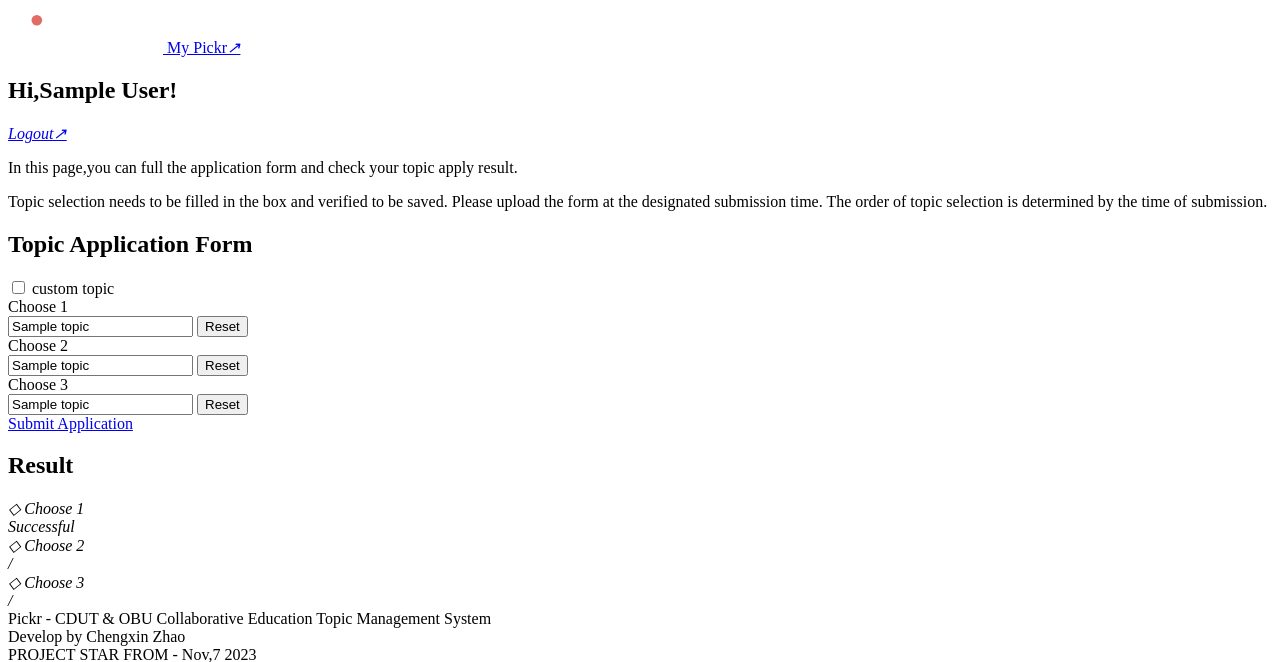
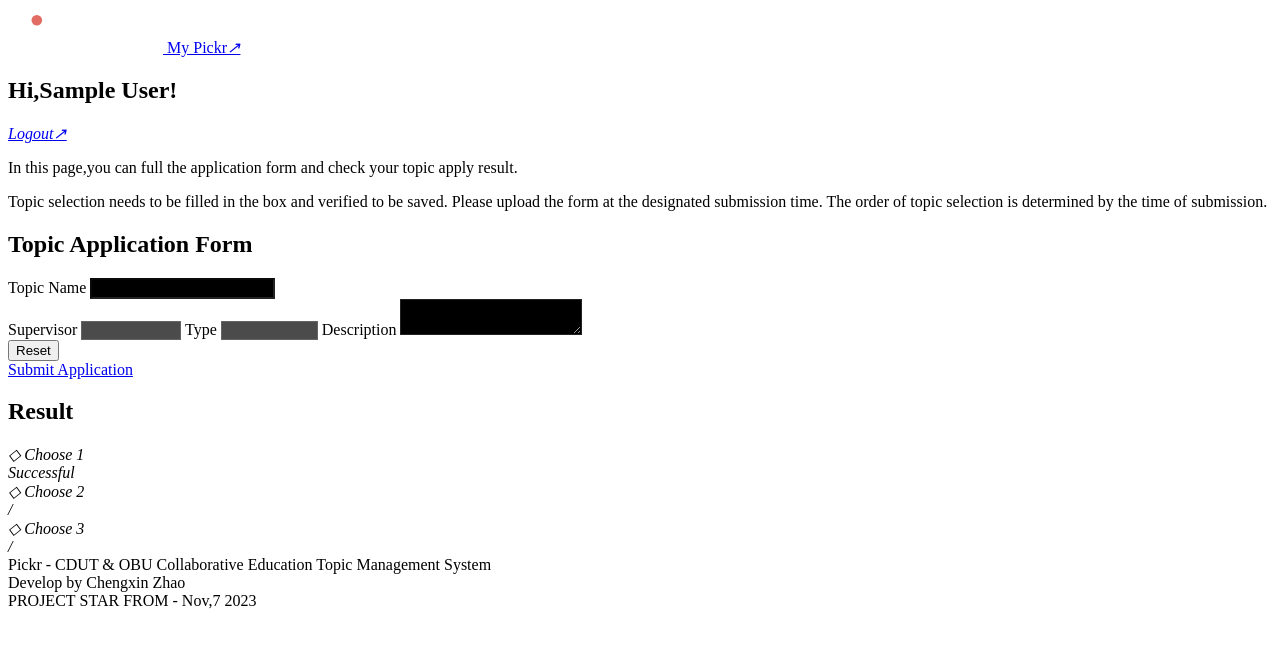
Before and after one commit to Pickr-Team/Pickr, a Flask app: page /student in a window 1280 px wide. Shown: the top 662 px of the page. Run offline with Flask 3, Linux system fonts and the light colour scheme; the visitor is signed in with stand-in values (Sample User, id 1); tables that the repository leaves empty hold one stand-in row (values such as "Sample post"); some libraries are stand-ins or nearby versions.

Commit message:
v0.6
- Refined the "selection" class
- Complemented the custom topic function(font-end and back-end)

```diff
--- a/app.py
+++ b/app.py
@@ -153,6 +153,40 @@ def update_selection():
         return json.dumps({'success': False, 'error': 'Topic does not exist'})
 
 
+@app.route('/update_custom_topic', methods=['POST'])
+def update_custom_topic():
+    student_id = Student.get_id(english_name=session['user_name'])
+    topic_name = request.form.get('topic_name')
+    supervisor_id = request.form.get('supervisor_id')
+    description = request.form.get('description')
+    type_id = request.form.get('type_id')
+    reset = request.form.get('reset') == 'true'
+
+    selection = Selection.get_by_student_id(student_id=student_id)
+    if not selection:
+        selection = Selection(student_id=student_id)
+        selection.add()
+
+    if reset:
+        _id = selection.first_topic_id
+        selection.first_topic_id = None
+        Topic.get_by_id(id=_id).delete()
+        db.session.commit()
+        return json.dumps({'success': True, 'reset': True})
+
+    new_topic = Topic(quota=1, is_custom=True, required_skills='Null', reference='Null', name=topic_name,
+                      supervisor_id=supervisor_id,
+                      description=description, type_id=type_id)
+    new_topic_id = new_topic.add()
+
+    selection.first_topic_id = new_topic_id
+    selection.second_topic_id = None
+    selection.third_topic_id = None
+
+    db.session.commit()
+    return json.dumps({'success': True, 'topic_name': topic_name})
+
+
 @app.route('/supervisor')
 def supervisor():
     if 'user_name' and 'user_type' in session:
--- a/templates/Home.html
+++ b/templates/Home.html
@@ -4,7 +4,7 @@
 
 {% block content %}
     <body class="body">
-    <canvas id='c'></canvas>
+{#    <canvas id='c'></canvas>#}
     <section class="section" style="background: transparent">
         <div class="w-layout-blockcontainer container w-container"><h1 class="big_wite_heeding">Search And Find</h1>
             <h1 class="big_wite_heeding accent">Your Supervisor &amp; Topic</h1>
--- a/templates/student.html
+++ b/templates/student.html
@@ -3,6 +3,12 @@
 {% block title %}Student{% endblock %}
 
 {% block content %}
+    <style>
+        .disabled-color {
+            background-color: #000000;
+            color: #000000;
+        }
+    </style>
     <body>
 
     <section class="page_hearder">
@@ -26,45 +32,56 @@
 
         <div class="_20px_height"></div>
 
-        <div class="w-form">
+        <div class="w-form" id="check_form">
             <form id="email-form-2" name="email-form-2" data-name="Email Form 2" method="get">
                 <label class="w-checkbox checkbox-field">
                     <input type="checkbox" id="customTopicCheckbox" name="checkbox"
                            class="w-checkbox-input checkbox"/>
-                    <span class="text-block w-form-label" for="customTopicCheckbox">custom topic</span>
+                    <span class="text-block w-form-label" for="customTopicCheckbox"
+                          id="check_box_note">custom topic</span>
                     <span class="checkbox-custom"></span>
                 </label>
             </form>
-        </div>
-
             <div class="_20px_height"></div>
-
-        <div id="customTopicDiv" class="w-form custom_topic">
-            <form id="email-form" name="email-form" data-name="Email Form" method="get" class="student_submit_form">
-                <div class="w-layout-vflex custom-topic_fild">
             <div class="paragraph accent">
                 Please note that the custom topic needs to be reviewed by the manager, and your supervisor may
                 be modified.
             </div>
-                    <label for="field-6" class="text-block _10button_spac">Supervisor</label>
-                    <select id="field-5" name="field-5" data-name="Field 5" required=""
-                            class="text-field creatnew w-select">
+        </div>
+
+        <div id="customTopicDiv" class="w-form custom_topic">
+            <form id="custom_form" method="get" class="student_submit_form">
+                <div class="w-layout-vflex custom-topic_fild">
+
+
+                    <label for="field-5" class="text-block _10button_spac">Topic Name</label>
+                    <input type="text" class="text-field_topic w-input" placeholder=""
+                           id="custom_topic_name" required=""/>
+                    <div class="_20px_height"></div>
+
+                    <label for="supervisor_id" class="text-block _10button_spac">Supervisor</label>
+                    <select id="supervisor_id" required="required" class="text-field creatnew w-select">
                         <option value="">Select one...</option>
                         {% for supervisor in supervisors %}
                             <option value="{{ supervisor.id }}">{{ supervisor.first_name }} {{ supervisor.last_name }}</option>
                         {% endfor %}
                     </select>
-                    <label for="field-5" class="text-block _10button_spac">Type</label>
-                    <select id="field-5" name="field-5" data-name="Field 5" required=""
-                            class="text-field creatnew w-select">
+
+                    <label for="type_id" class="text-block _10button_spac">Type</label>
+                    <select id="type_id" required="required" class="text-field creatnew w-select">
                         <option value="">Select one...</option>
                         {% for type in types %}
                             <option value="{{ type.id }}">{{ type.name }}</option>
                         {% endfor %}
                     </select>
+
                     <label for="field-5" class="text-block _10button_spac">Description</label>
                     <textarea placeholder="" maxlength="5000" id="field-2" name="field-2" data-name="Field 2"
                               class="text-field text-area w-input"></textarea>
+
+                    <div class="_20px_height"></div>
+                    <input id="customFormSubmit" type="submit" value="Save" data-wait="Please wait..." class="submit-button w-button"/>
+
                 </div>
             </form>
         </div>
@@ -104,8 +121,10 @@
 
         </div>
 
+        {#Submit button#}
         <a href="#" class="submit-button _20head_spacing w-button">Submit Application</a>
 
+        {#Result#}
         {% if selection.status != 0 %}
             <div class="_40px_height"></div>
             <h2 class="third_title accent">Result</h2>
@@ -156,10 +175,18 @@
             var checkbox = document.getElementById('customTopicCheckbox');
             var customDiv = document.getElementById('customTopicDiv');
             var inlimiteDiv = document.getElementById('inlimiteContainerDiv');
+            var check_form = document.getElementById('check_form');
 
-            if (checkbox.checked) {
+            if ('{{ selection.if_custom }}' === 'True') {
+                check_form.style.display = 'none';
                 customDiv.style.display = 'block';
                 inlimiteDiv.style.display = 'none';
+            } else if (checkbox.checked) {
+                customDiv.style.display = 'block';
+                inlimiteDiv.style.display = 'none';
+            } else if ('{{ selection.if_custom }}' === 'False') {
+                customDiv.style.display = 'none';
+                inlimiteDiv.style.display = 'block';
             } else {
                 customDiv.style.display = 'none';
                 inlimiteDiv.style.display = 'block';
@@ -173,32 +200,63 @@
             $('#inlimiteContainerDiv').load('/student #inlimiteContainerDiv');
         }
 
+        // Display existing selection
         $(document).ready(function () {
+            if ('{{ selection.if_custom }}' === 'False') {
                 if ('{{ selection.first_topic_name }}') {
-                $('#choose1_form .text-field_topic').val('{{ selection.first_topic_name }}');
+                    $('#choose1_form .text-field_topic').val('{{ selection.first_topic_name }}').prop('disabled', true).addClass('disabled-color');
                     $('#choose1_form .submit-button').val('Reset');
                 }
                 if ('{{ selection.second_topic_name }}') {
-                $('#choose2_form .text-field_topic').val('{{ selection.second_topic_name }}');
+                    $('#choose2_form .text-field_topic').val('{{ selection.second_topic_name }}').prop('disabled', true).addClass('disabled-color');
                     $('#choose2_form .submit-button').val('Reset');
                 }
                 if ('{{ selection.third_topic_name }}') {
-                $('#choose3_form .text-field_topic').val('{{ selection.third_topic_name }}');
+                    $('#choose3_form .text-field_topic').val('{{ selection.third_topic_name }}').prop('disabled', true).addClass('disabled-color');
                     $('#choose3_form .submit-button').val('Reset');
                 }
+            } else {
+                if ('{{ selection.if_custom }}' === 'True') {
+                    $('#customTopicDiv #custom_topic_name').val('{{ selection.first_topic_name }}').prop('disabled', true).addClass('disabled-color');
+                    $('#supervisor_id').val('{{ selection.custom_supervisor_id }}').prop('disabled', true).addClass('disabled-color');
+                    $('#type_id').val('{{ selection.custom_type_id }}').prop('disabled', true).addClass('disabled-color');
+                    $('#customTopicDiv #field-2').val('{{ selection.custom_description }}').prop('disabled', true).addClass('disabled-color');
+                    $('#customFormSubmit').val('Reset');
+                }
+            }
+
 
             // submit application
             $('.student_submit_form').submit(function (e) {
+                console.log('exist submit')
                 e.preventDefault();
                 var formId = $(this).attr('id');
                 var choiceNumber = formId.replace('choose', '').replace('_form', '');
                 var topicId = $(this).find('.text-field_topic').val();
                 var isReset = $(this).find('.submit-button').val() === 'Reset';
+                console.log(isReset)
 
                 // if reset
                 if (isReset) {
                     resetSelection(formId, choiceNumber);
                     return;
+                }
+
+                // reset selection
+                function resetSelection(formId, choiceNumber) {
+                    $.ajax({
+                        url: '/update_selection',
+                        method: 'POST',
+                        data: {choice_number: choiceNumber, reset: 'true'},
+                        success: function (response) {
+                            var data = JSON.parse(response);
+                            if (data.success) {
+                                $('#' + formId + ' .text-field_topic').val('');
+                                $('#' + formId + ' .submit-button').val('Save');
+                            }
+                            location.reload();
+                        }
+                    });
                 }
 
                 // submit
@@ -220,30 +278,85 @@
                                 $('#' + formId + ' .submit-button').val('Reset');
                                 location.reload();
                             }
-                        }
-                        else {
+                        } else {
                             alert(data.error)
                         }
                     }
                 });
             });
 
-            // reset selection
-            function resetSelection(formId, choiceNumber) {
+            // submit custom topic
+            $('#customFormSubmit').click(function (e) {
+                e.preventDefault();
+                var supervisorId = $(this).parent().find('#supervisor_id').val();
+                var typeId = $(this).parent().find('#type_id').val();
+                var description = $(this).parent().find('#field-2').val();
+                var topicName = $(this).parent().find('#custom_topic_name').val();
+                var isReset = $('#customFormSubmit').val() === 'Reset';
+
+                // if reset
+                if (isReset) {
+                    console.log('reset')
+                    resetCustomTopic();
+                    return;
+                }
+
+                function resetCustomTopic() {
+                    console.log('reset')
                     $.ajax({
-                    url: '/update_selection',
+                        url: '/update_custom_topic',
                         method: 'POST',
-                    data: {choice_number: choiceNumber, reset: 'true'},
+                        data: {reset: 'true'},
                         success: function (response) {
                             var data = JSON.parse(response);
                             if (data.success) {
-                            $('#' + formId + ' .text-field_topic').val('');
-                            $('#' + formId + ' .submit-button').val('Save');
+                                $('#custom_form #custom_topic_name').val('');
+                                $('#supervisor_id').val('');
+                                $('#type_id').val('');
+                                $('#custom_form #field-2').val('');
+                                $('#customFormSubmit').val('Save');
                             }
                             location.reload();
                         }
                     });
                 }
+
+                // submit
+                $.ajax({
+                    url: '/update_custom_topic',
+                    method: 'POST',
+                    data: {
+                        supervisor_id: supervisorId,
+                        type_id: typeId,
+                        description: description,
+                        topic_name: topicName
+                    },
+                    success: function (response) {
+                        console.log(response)
+                        var data = JSON.parse(response);
+                        if (data.success) {
+                            console.log('success')
+                            if (data.reset) {
+                                $('#custom_form #custom_topic_name').val('');
+                                $('#supervisor_id').val('');
+                                $('#type_id').val('');
+                                $('#custom_form #field-2').val('');
+                                $('#customFormSubmit').val('Save');
+                                location.reload();
+                            } else {
+                                $('#customTopicDiv #custom_topic_name').val('{{ selection.first_topic_name }}');
+                                $('#supervisor_id').val('{{ selection.custom_supervisor_id }}');
+                                $('#type_id').val('{{ selection.custom_type_id }}');
+                                $('#customTopicDiv #field-2').val('{{ selection.custom_description }}');
+                                $('#customFormSubmit').val('Reset');
+                                location.reload();
+                            }
+                        } else {
+                            alert(data.error)
+                        }
+                    }
+                });
+            });
         });
 
     </script>
```
Also changed, not shown: models/selection.py (+19 -0 lines), models/topic.py (+6 -5 lines). Lines whose indentation alone changed are shown as unchanged.
